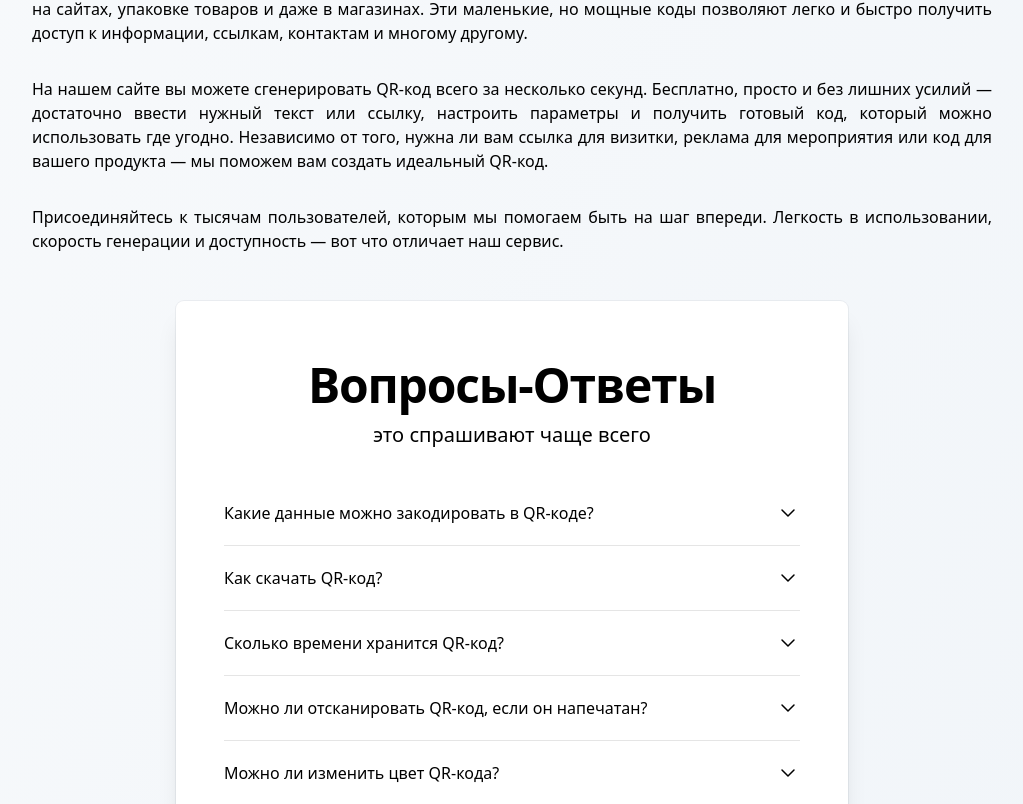
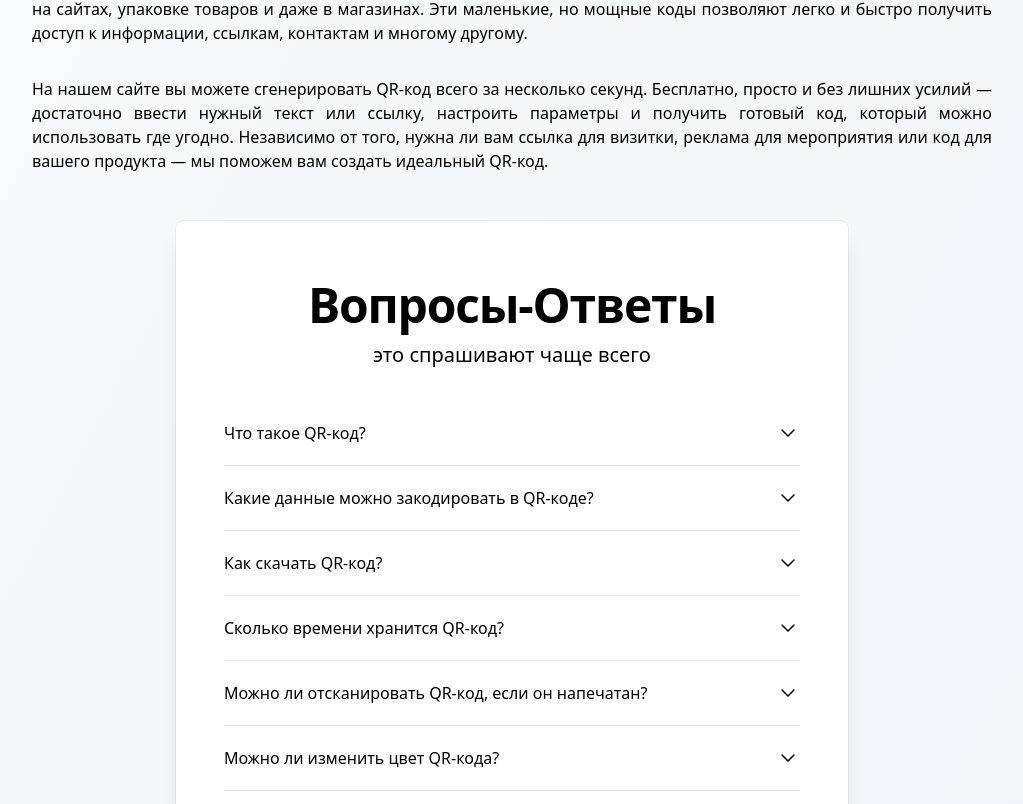
Before and after one commit to brahman98/QRcode2025, a React (Vite) app: page / in a window 1280 px wide. Shown: the part 771-1575 px from the top of the page, without its empty margins (128-1151 px from the left). Built offline with nearby package versions, Linux system fonts and the light colour scheme.

Commit message:
Fixed Title position and Add question in Faq

```diff
--- a/src/components/About.tsx
+++ b/src/components/About.tsx
@@ -18,11 +18,6 @@ export default function About() {
         визитки, реклама для мероприятия или код для вашего продукта — мы
         поможем вам создать идеальный QR-код.
       </p>
-      <p className="gap-8 px-4 sm:px-6 lg:px-8 text-justify text-base p-4">
-        Присоединяйтесь к тысячам пользователей, которым мы помогаем быть на шаг
-        впереди. Легкость в использовании, скорость генерации и доступность —
-        вот что отличает наш сервис.
-      </p>
     </section>
   );
 }
--- a/src/components/FAQ.tsx
+++ b/src/components/FAQ.tsx
@@ -9,6 +9,34 @@ export default function FAQ() {
           <p className="mt-3 text-lg md:text-xl">это спрашивают чаще всего</p>
         </div>
         <div className="mx-auto mt-8 grid max-w-xl divide-y divide-neutral-200">
+          <div className="py-5">
+            <details className="group">
+              <summary className="flex cursor-pointer list-none items-center justify-between font-medium">
+                <span>Что такое QR-код?</span>
+                <span className="transition group-open:rotate-180">
+                  <svg
+                    fill="none"
+                    height="24"
+                    shape-rendering="geometricPrecision"
+                    stroke="currentColor"
+                    stroke-linecap="round"
+                    stroke-linejoin="round"
+                    stroke-width="1.5"
+                    viewBox="0 0 24 24"
+                    width="24"
+                  >
+                    <path d="M6 9l6 6 6-6"></path>
+                  </svg>
+                </span>
+              </summary>
+              <p className="group-open:animate-fadeIn mt-3">
+                QR-код (Quick Response Code) — это двумерный штрихкод, который
+                позволяет быстро считывать информацию с помощью камеры смартфона
+                или сканера. Внутри QR-кода могут содержаться ссылки, тексты,
+                контакты или другая полезная информация.
+              </p>
+            </details>
+          </div>
           <div className="py-5">
             <details className="group">
               <summary className="flex cursor-pointer list-none items-center justify-between font-medium">
--- a/src/components/QRCodeGen.tsx
+++ b/src/components/QRCodeGen.tsx
@@ -25,14 +25,15 @@ const QRCodeGen = observer(() => {
       <h2 className="text-[56px] md:text-[66px] text-center font-bold -tracking-wider leading-[58px] mb-5 overflow-hidden">
         Твой QR&#8209;код
         <br />
-        <div className="flex justify-center w-full pl-3 pt-2">
+        <div className="flex justify-center w-full pl-3 pt-2 md:pl-8 md:pr-6">
           <p className="text-[66px] leading-[68px] whitespace-nowrap  text-transparent bg-clip-text bg-[#14acf8]">
             для&nbsp;
           </p>
-          <p className="text-[66px] leading-[68px] pr-3 text-left animate-typing whitespace-nowrap border-r-4 border-r-black dark:border-r-4 dark:border-r-white text-transparent bg-clip-text bg-gradient-to-r to-indigo-600 from-[#14acf8]"
-          key={currentTextIndex}
-        >
-          {texts[currentTextIndex]}
+          <p
+            className="text-[66px] leading-[68px] pr-3 text-left animate-typing whitespace-nowrap border-r-4 border-r-black dark:border-r-4 dark:border-r-white text-transparent bg-clip-text bg-gradient-to-r to-indigo-600 from-[#14acf8]"
+            key={currentTextIndex}
+          >
+            {texts[currentTextIndex]}
           </p>
         </div>
       </h2>
@@ -81,7 +82,7 @@ const QRCodeGen = observer(() => {
                 </div>
               </label>
               <div className="flex justify-around">
-                <label className="block mb-2">
+                <label className="block mb-2 p-2 border rounded-lg">
                   Цвет:
                   <input
                     type="color"
@@ -90,7 +91,7 @@ const QRCodeGen = observer(() => {
                     onChange={(e) => qrCodeStore.setFgColor(e.target.value)}
                   />
                 </label>
-                <label className="block">
+                <label className="block mb-2 p-2 border rounded-lg">
                   Фон:
                   <input
                     type="color"
@@ -123,6 +124,7 @@ const QRCodeGen = observer(() => {
               />
             )}
           </div>
+
           <div className="flex">
             <button
               className="border p-2 mx-2 rounded-lg cursor-pointer"
```
